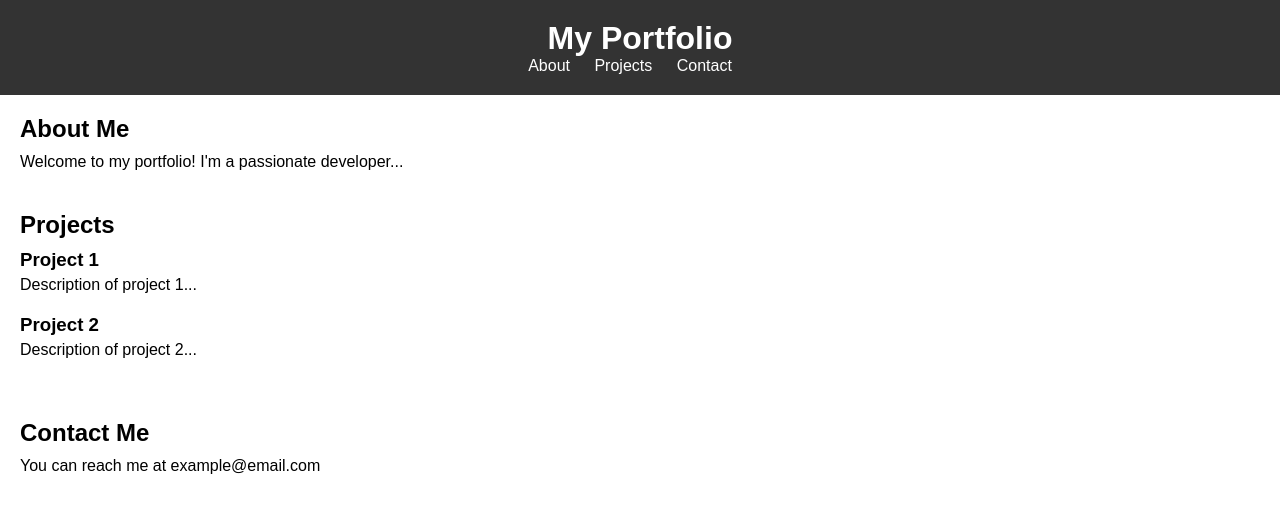
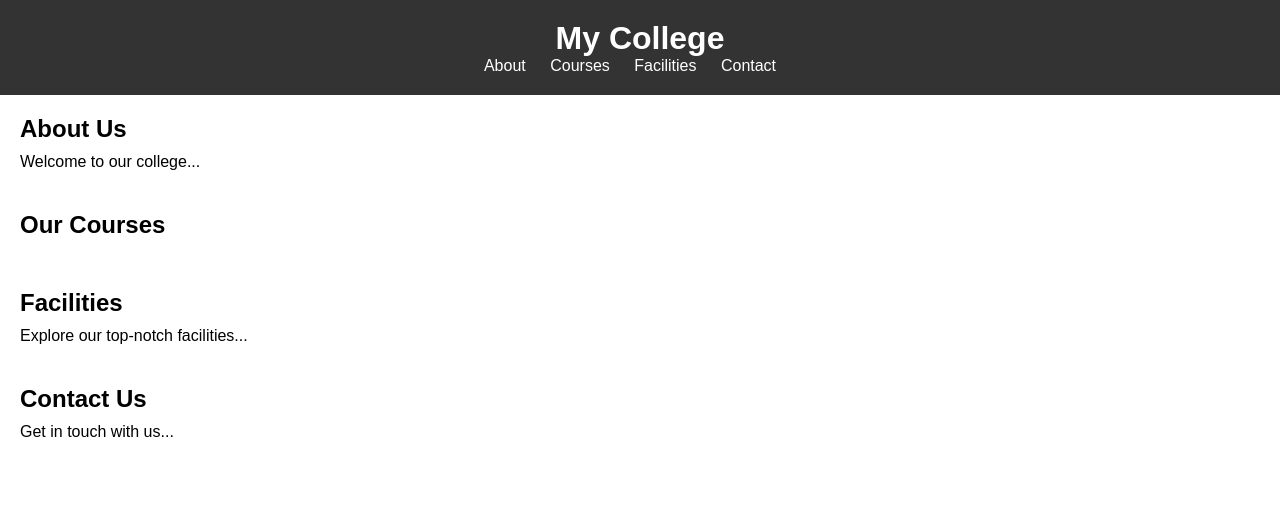
Before and after one commit to Chandruthelinesmasher/my-first-static-web-app-100, a website: page src/index.html in a window 1280 px wide. Drawn offline with Linux system fonts and the light colour scheme.

Commit message:
Update index.html

```diff
--- a/src/index.html
+++ b/src/index.html
@@ -3,42 +3,44 @@
 <head>
     <meta charset="UTF-8">
     <meta name="viewport" content="width=device-width, initial-scale=1.0">
-    <title>Portfolio</title>
+    <title>College Website</title>
     <link rel="stylesheet" href="styles.css">
 </head>
 <body>
     <header>
-        <h1>My Portfolio</h1>
+        <h1>My College</h1>
         <nav>
             <ul>
                 <li><a href="#about">About</a></li>
-                <li><a href="#projects">Projects</a></li>
+                <li><a href="#courses">Courses</a></li>
+                <li><a href="#facilities">Facilities</a></li>
                 <li><a href="#contact">Contact</a></li>
             </ul>
         </nav>
     </header>
 
-    <section id="about">
-        <h2>About Me</h2>
-        <p>Welcome to my portfolio! I'm a passionate developer...</p>
-    </section>
+    <main>
+        <section id="about">
+            <h2>About Us</h2>
+            <p>Welcome to our college...</p>
+        </section>
 
-    <section id="projects">
-        <h2>Projects</h2>
-        <div class="project">
-            <h3>Project 1</h3>
-            <p>Description of project 1...</p>
-        </div>
-        <div class="project">
-            <h3>Project 2</h3>
-            <p>Description of project 2...</p>
-        </div>
-        <!-- Add more projects as needed -->
-    </section>
+        <section id="courses">
+            <h2>Our Courses</h2>
+            <div id="courses-container"></div>
+        </section>
 
-    <section id="contact">
-        <h2>Contact Me</h2>
-        <p>You can reach me at example@email.com</p>
-    </section>
+        <section id="facilities">
+            <h2>Facilities</h2>
+            <p>Explore our top-notch facilities...</p>
+        </section>
+
+        <section id="contact">
+            <h2>Contact Us</h2>
+            <p>Get in touch with us...</p>
+        </section>
+    </main>
+
+    <script src="scripts.js"></script>
 </body>
 </html>
```
